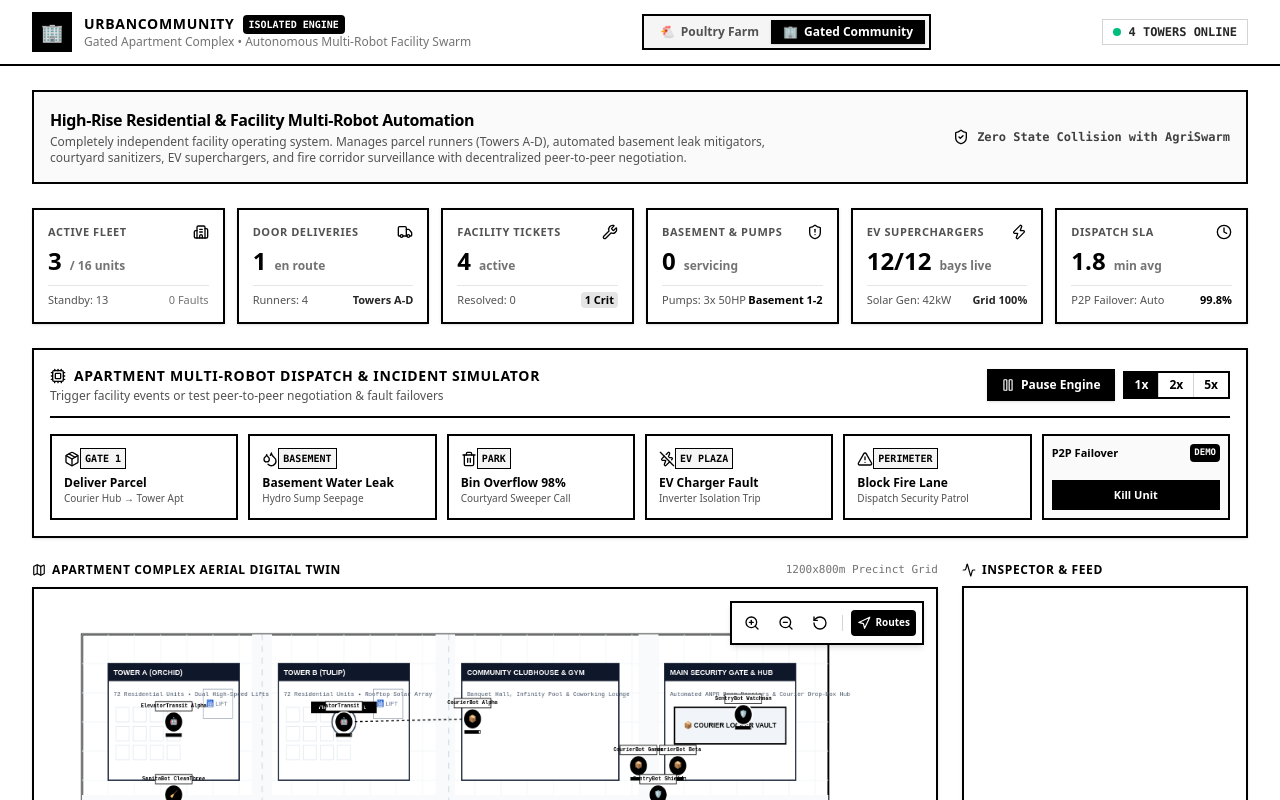
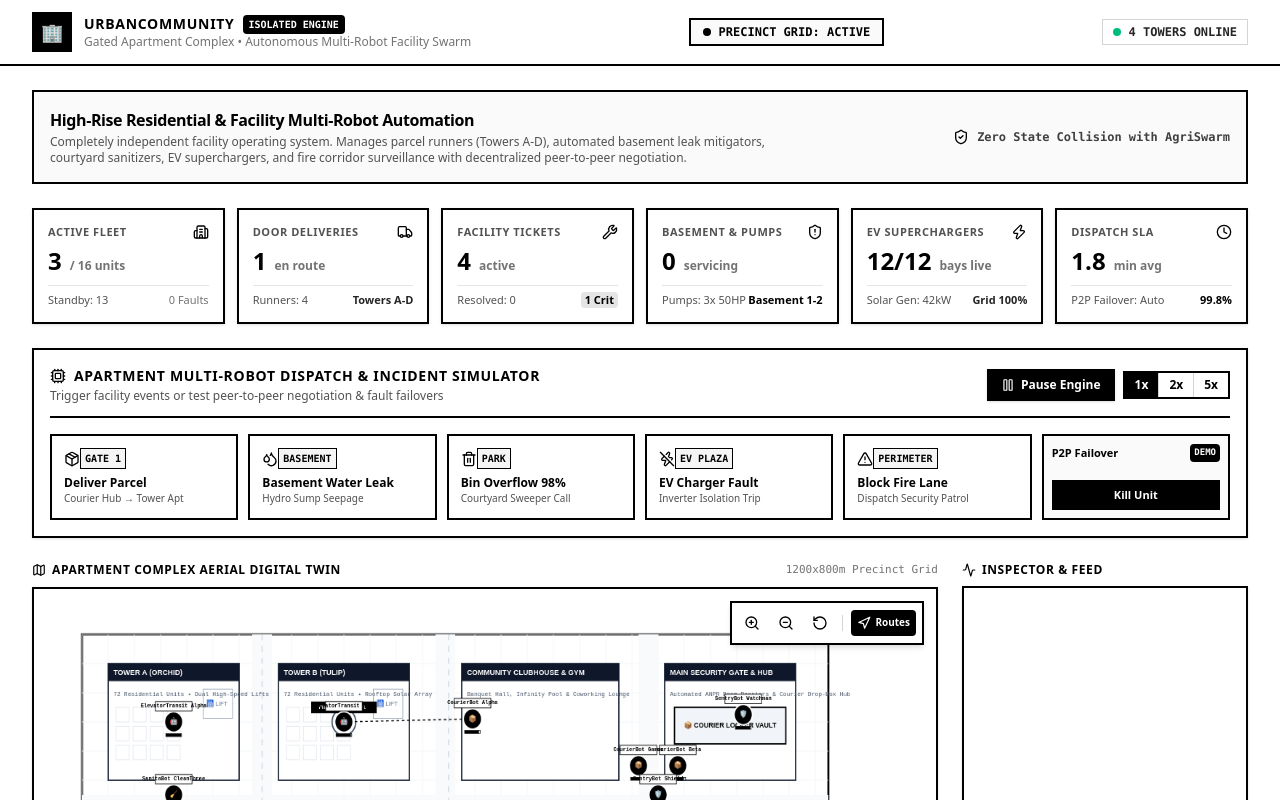
Before and after one commit to Dharshan-2307/Robot-Task-Negotiation, a Next.js app: page /community in a window 1280 px wide. Shown: the top 800 px of the page. Built offline with nearby package versions, Linux system fonts and the light colour scheme.

Commit message:
feat(community): replace environment toggle with standalone precinct telemetry badge
Update community header to display autonomous precinct status badge, maintaining full isolation as a URL-only endpoint.

```diff
--- a/src/app/community/page.tsx
+++ b/src/app/community/page.tsx
@@ -1,7 +1,6 @@
 'use client';
 
 import React, { useState } from 'react';
-import Link from 'next/link';
 import {
   Building2,
   Layers,
@@ -49,19 +48,10 @@ export default function CommunityPage() {
             </div>
           </div>
 
-          {/* Central Environment Switcher Pill */}
-          <div className="flex items-center border-2 border-black p-1 bg-neutral-100">
-            <Link
-              href="/"
-              className="px-3 py-1 text-xs font-bold text-neutral-600 hover:text-black hover:bg-white transition-all flex items-center gap-1.5"
-            >
-              <span>🐔</span>
-              <span>Poultry Farm</span>
-            </Link>
-            <div className="px-3 py-1 text-xs font-bold bg-black text-white flex items-center gap-1.5 shadow-sm">
-              <span>🏢</span>
-              <span>Gated Community</span>
-            </div>
+          {/* Precinct Indicator Badge */}
+          <div className="hidden sm:flex items-center gap-2 border-2 border-black px-3 py-1 bg-neutral-50 text-xs font-mono font-bold">
+            <span className="w-2 h-2 rounded-full bg-black animate-pulse" />
+            <span>PRECINCT GRID: ACTIVE</span>
           </div>
 
           {/* Right Status */}
```
